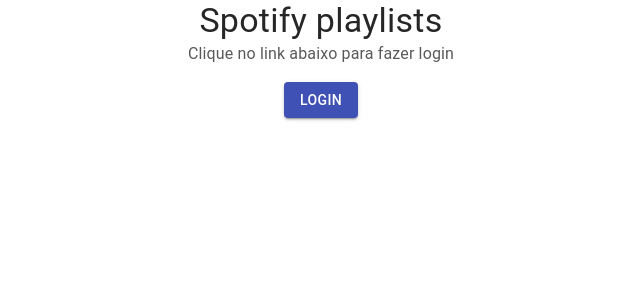
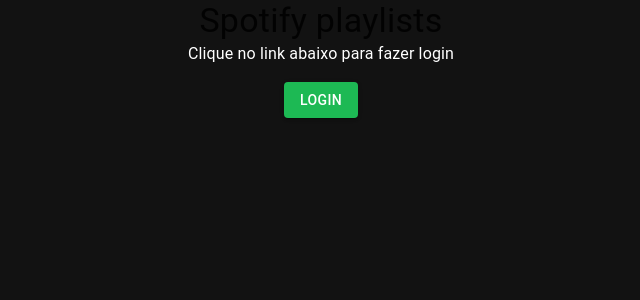
Before and after one commit to phelipetls/spotify-app, a React (Create React App) app: page /login in a window 1280 px wide. Shown: the top 300 px of the page, without its empty margins (319-959 px from the left). Built offline with nearby package versions, Linux system fonts and the light colour scheme.

Commit message:
Add Material-UI custom theme to match with Spotify palette

```diff
--- a/src/index.js
+++ b/src/index.js
@@ -3,12 +3,20 @@
 import "./index.css";
 import App from "./App";
 import reportWebVitals from "./reportWebVitals";
+
 import { BrowserRouter as Router } from "react-router-dom";
+
+import { CssBaseline } from "@material-ui/core";
+import { ThemeProvider } from "@material-ui/core/styles";
+import { theme } from "./styles/Theme.js";
 
 ReactDOM.render(
   <React.StrictMode>
     <Router>
-      <App />
+      <ThemeProvider theme={theme}>
+        <CssBaseline />
+        <App />
+      </ThemeProvider>
     </Router>
   </React.StrictMode>,
   document.getElementById("root")
--- /dev/null
+++ b/src/styles/Theme.js
@@ -0,0 +1,40 @@
+import { createMuiTheme } from "@material-ui/core/styles";
+import { ptBR } from "@material-ui/core/locale";
+
+export const theme = createMuiTheme(
+  {
+    palette: {
+      primary: {
+        main: "#1DB954",
+        contrastText: "#FFF"
+      },
+      secondary: {
+        main: "#171717",
+        contrastText: "#FFF"
+      },
+      text: {
+        primary: "#FFF",
+        secondary: "#B3B3B3"
+      },
+      background: {
+        default: "#121212",
+        paper: "#171717"
+      },
+      action: {
+        active: "#B3B3B3",
+        selected: "#282828",
+        hover: "#232323",
+      },
+      divider: "rgb(128, 128, 128)"
+    },
+    typography: {
+      subtitle1: {
+        fontSize: "smaller"
+      },
+      subtitle2: {
+        fontSize: "x-smaller"
+      }
+    }
+  },
+  ptBR
+);
```
